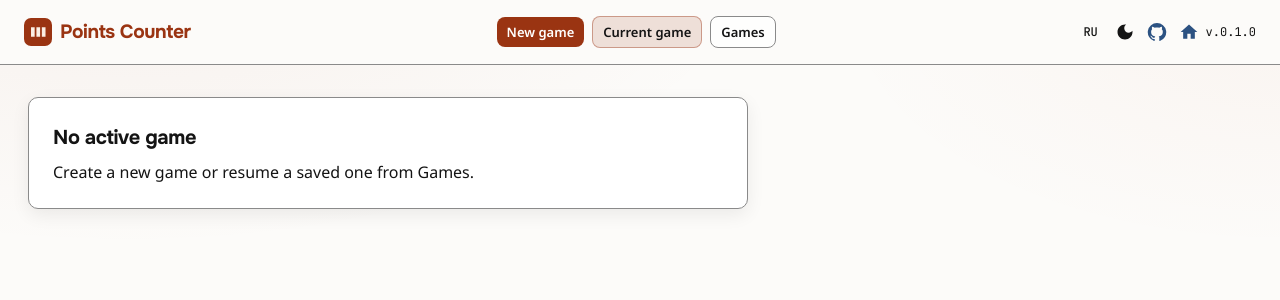
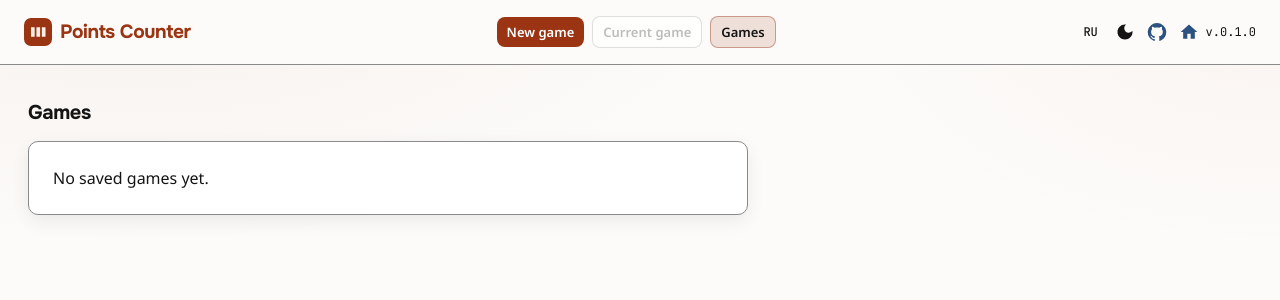
Before and after one commit to sergimax/points-counter, a React (Vite) app: page / in a window 1280 px wide. Shown: the top 300 px of the page. Built offline with nearby package versions, Linux system fonts and the light colour scheme.

Commit message:
feat(App): enhance game view management by integrating MobX for active game state, updating view logic, and modifying AppToolbarActions to reflect game status

```diff
--- a/src/App.tsx
+++ b/src/App.tsx
@@ -1,14 +1,35 @@
-import { useState } from "react";
+import { observer } from "mobx-react-lite";
+import { useEffect, useState } from "react";
 import "./App.css";
 import { AppHeader } from "./components/app-header";
 import { AppToolbarActions } from "./components/app-toolbar-actions";
 import { CurrentGameView } from "./components/current-game-view";
 import { GamesView } from "./components/games-view";
 import { NewGameView } from "./components/new-game-view";
+import { useRootStore } from "./stores/use-root-store.ts";
 import type { AppViewId } from "./types/app-view.ts";
 
-function App() {
-  const [activeView, setActiveView] = useState<AppViewId>("current");
+const App = observer(function App() {
+  const rootStore = useRootStore();
+  const hasActiveGame = Boolean(rootStore.activeGame);
+  const [activeView, setActiveView] = useState<AppViewId>(() =>
+    rootStore.activeGame ? "current" : "games",
+  );
+
+  // No active game → Games list (e.g. after Pause, or empty first visit).
+  useEffect(() => {
+    if (!hasActiveGame && activeView === "current") {
+      setActiveView("games");
+    }
+  }, [hasActiveGame, activeView]);
+
+  function changeView(view: AppViewId): void {
+    if (view === "current" && !rootStore.activeGame) {
+      setActiveView("games");
+      return;
+    }
+    setActiveView(view);
+  }
 
   return (
     <div className="app-shell">
@@ -16,7 +37,8 @@ function App() {
         center={
           <AppToolbarActions
             activeView={activeView}
-            onChangeView={setActiveView}
+            onChangeView={changeView}
+            hasActiveGame={hasActiveGame}
           />
         }
       />
@@ -31,6 +53,6 @@ function App() {
       </main>
     </div>
   );
-}
+});
 
 export default App;
--- a/src/components/app-toolbar-actions/index.tsx
+++ b/src/components/app-toolbar-actions/index.tsx
@@ -16,11 +16,13 @@ import type { AppViewId } from "../../types/app-view.ts";
 type AppToolbarActionsProps = {
   activeView: AppViewId;
   onChangeView: (view: AppViewId) => void;
+  hasActiveGame: boolean;
 };
 
 export function AppToolbarActions({
   activeView,
   onChangeView,
+  hasActiveGame,
 }: AppToolbarActionsProps) {
   const { t } = useTranslation();
   const theme = useTheme();
@@ -34,13 +36,13 @@ export function AppToolbarActions({
   function navButton(view: AppViewId, label: string) {
     const selected = activeView === view;
     const isNew = view === "new";
+    const disabled = view === "current" && !hasActiveGame;
     return (
       <Button
         size="small"
         variant={selected || isNew ? "contained" : "outlined"}
-        color={
-          selected ? "inherit" : isNew ? "secondary" : "inherit"
-        }
+        color={selected ? "inherit" : isNew ? "secondary" : "inherit"}
+        disabled={disabled}
         onClick={() => onChangeView(view)}
       >
         {label}
@@ -75,6 +77,7 @@ export function AppToolbarActions({
           </MenuItem>
           <MenuItem
             selected={activeView === "current"}
+            disabled={!hasActiveGame}
             onClick={() => {
               closeMenu();
               onChangeView("current");
```
